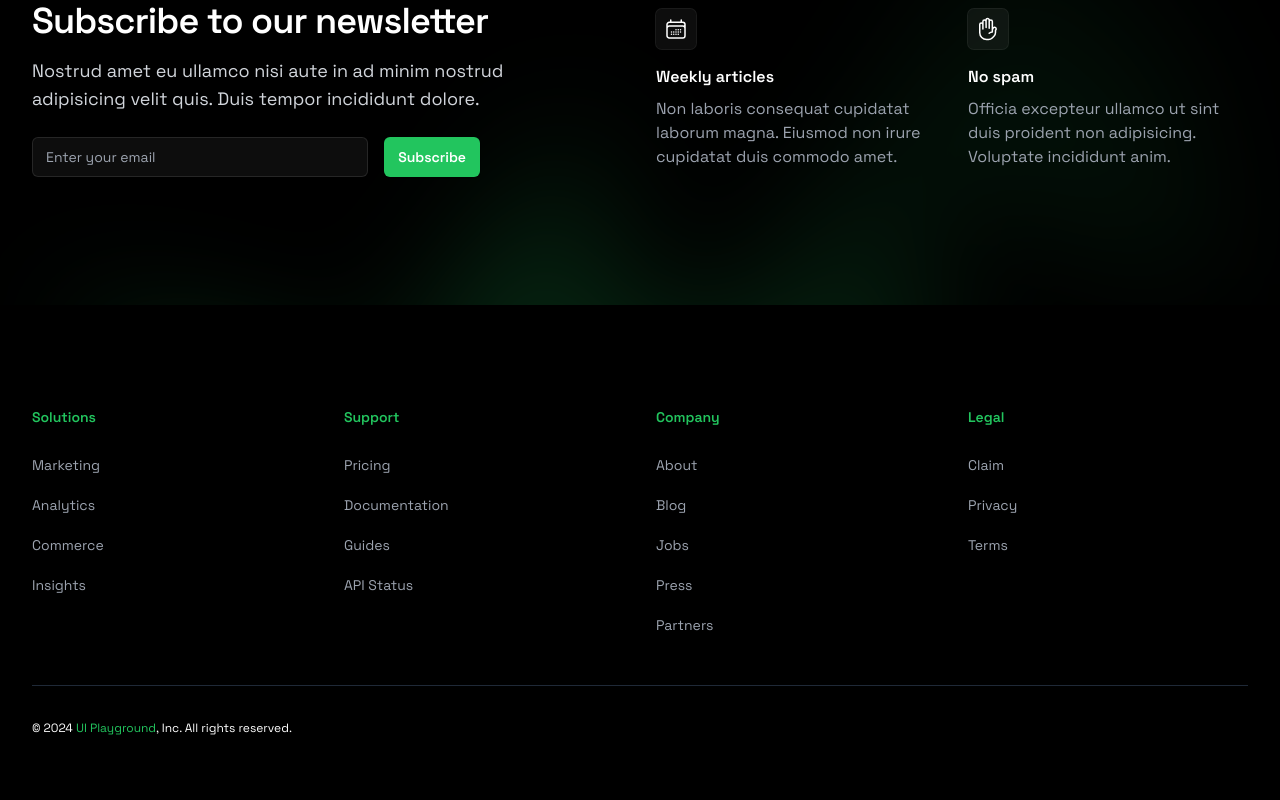
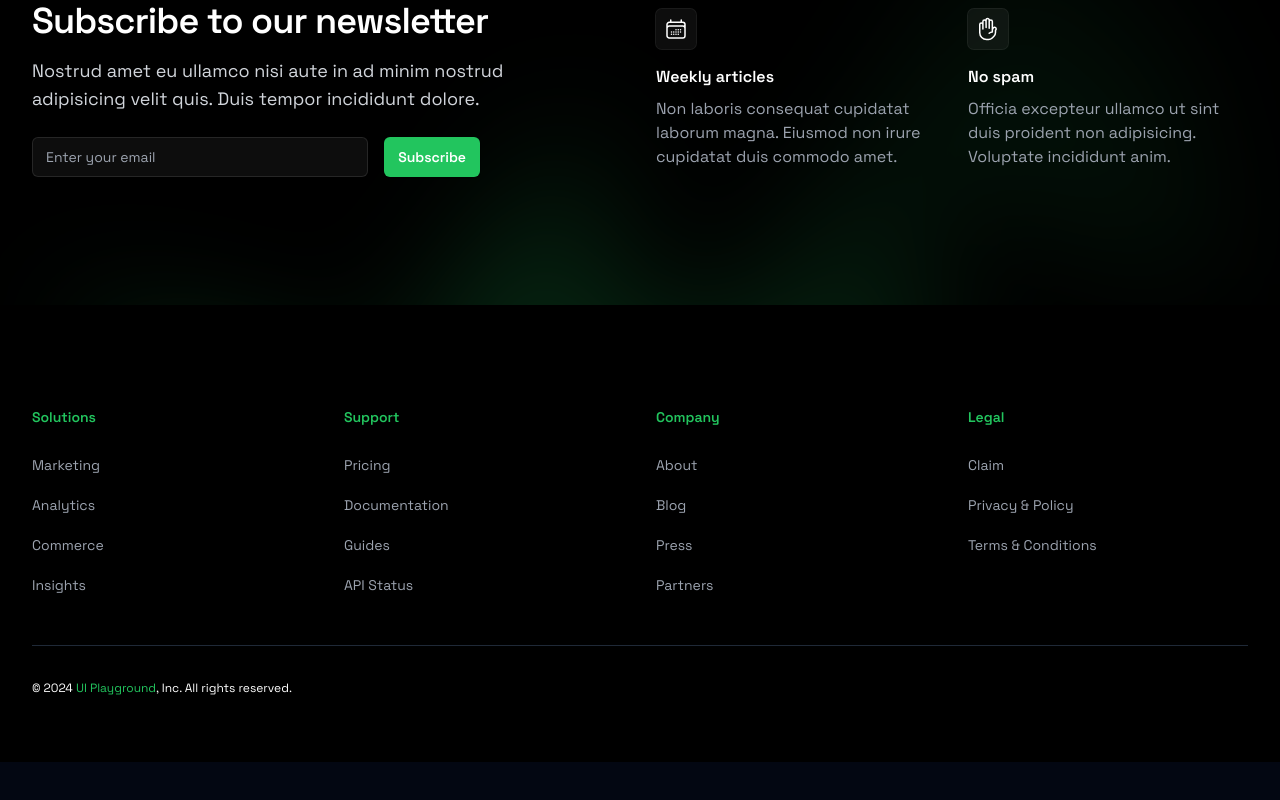
Before and after one commit to imsurajj/uiplayground, a Next.js app: page / in a window 1280 px wide. Shown: the part 2815-3615 px from the top of the page. After the commit the page ends 3577 px from the top, so only its background shows below. Built offline with nearby package versions, Linux system fonts and the light colour scheme.

Commit message:
Footer Links and Error

```diff
--- a/src/sections/Footer.tsx
+++ b/src/sections/Footer.tsx
@@ -219,14 +219,14 @@ export const Footer = () => {
               Blog
             </a>
             </li>
-            <li>
+            {/* <li>
             <a
               href="#"
               className="text-sm leading-6 text-gray-400 hover:text-green-500"
             >
               Jobs
             </a>
-            </li>
+            </li> */}
             <li>
             <a
               href="#"
@@ -263,7 +263,7 @@ export const Footer = () => {
               href="#"
               className="text-sm leading-6 text-gray-400 hover:text-green-500"
             >
-              Privacy
+              Privacy & Policy
             </a>
             </li>
             <li>
@@ -271,7 +271,7 @@ export const Footer = () => {
               href="#"
               className="text-sm leading-6 text-gray-400 hover:text-green-500"
             >
-              Terms
+              Terms & Conditions
             </a>
             </li>
           </ul>
@@ -292,3 +292,21 @@ export const Footer = () => {
 };
 
 export default Footer;
+// Add fade-in animation
+const fadeInAnimation = `
+  @keyframes fadeIn {
+    from { opacity: 0; transform: translateY(20px); }
+    to { opacity: 1; transform: translateY(0); }
+  }
+
+  footer {
+    animation: fadeIn 0.8s ease-out forwards;
+  }
+`;
+
+// Add style tag for fade-in animation
+if (typeof document !== 'undefined') {
+  const fadeStyle = document.createElement('style');
+  fadeStyle.innerHTML = fadeInAnimation;
+  document.head.appendChild(fadeStyle);
+}
```
